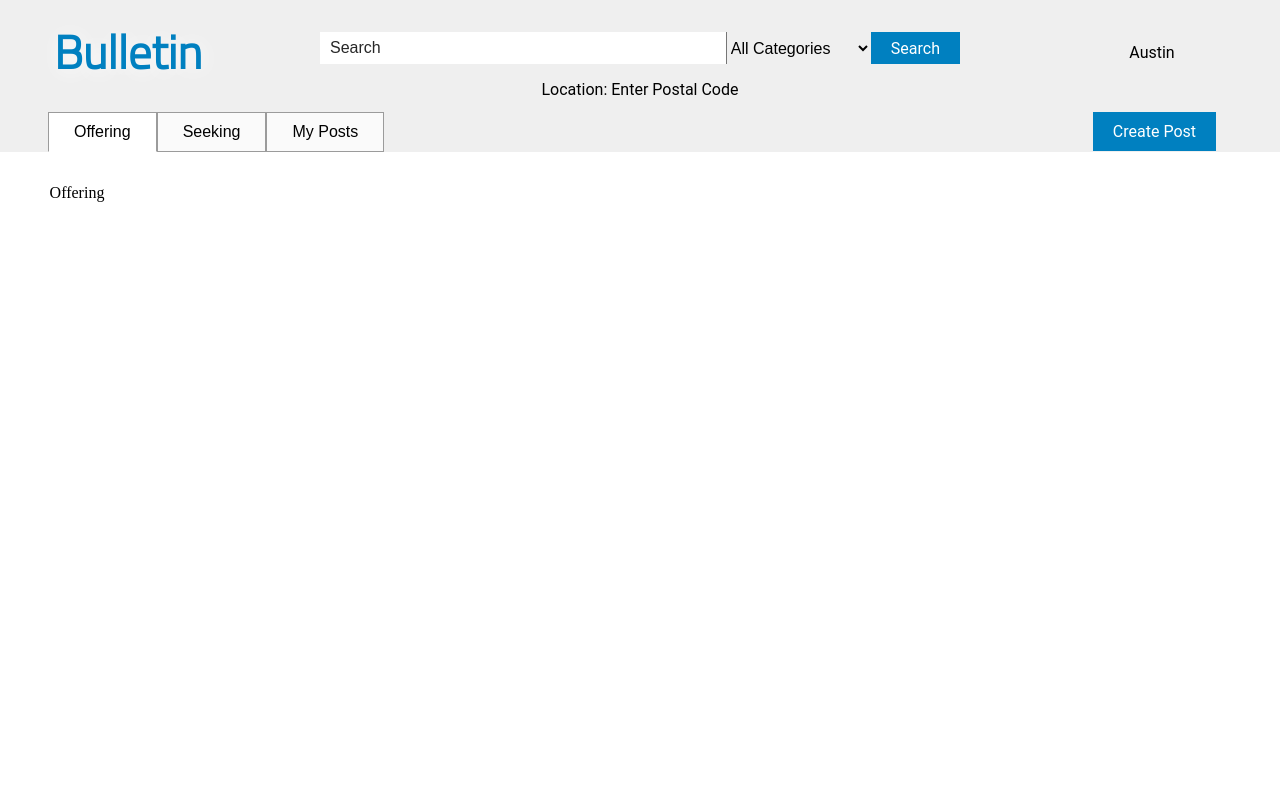
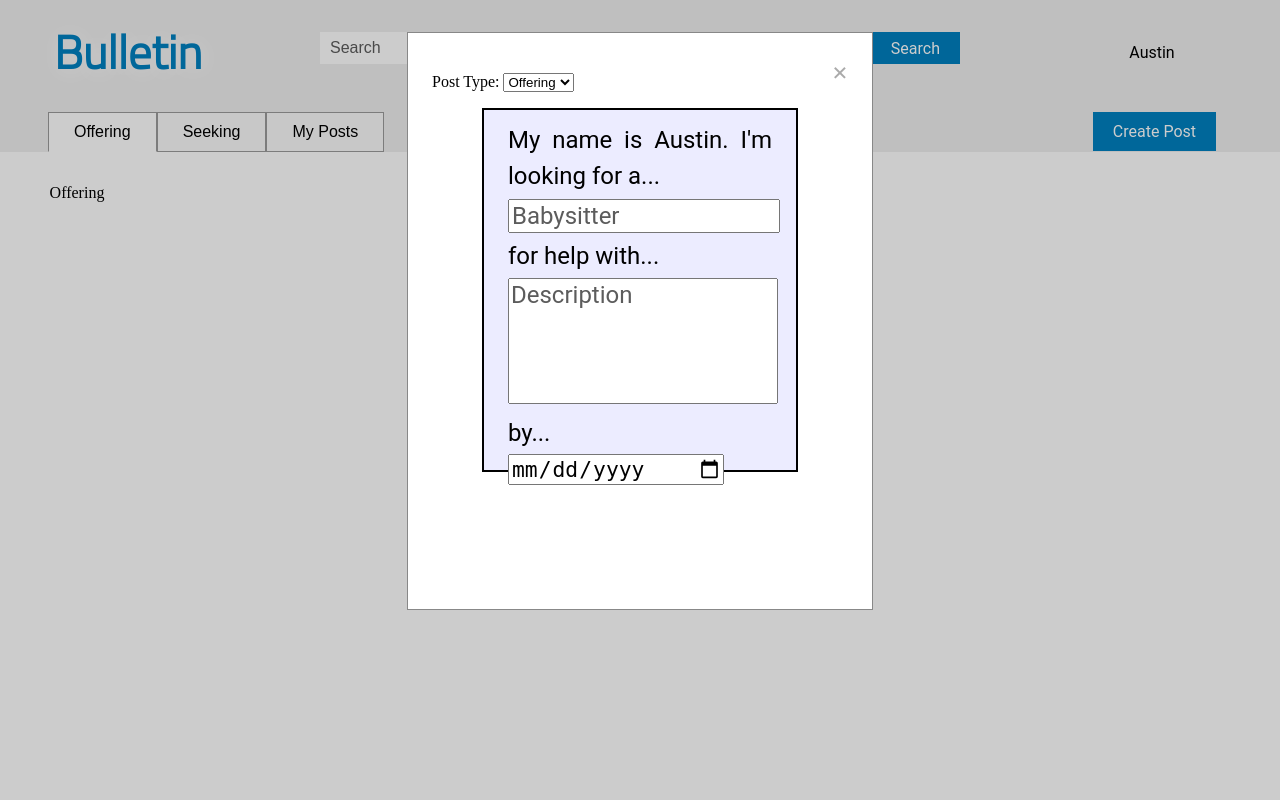
Before and after one commit to bpaielli/Bulletin, a PHP site: page /board.php in a window 1280 px wide. Run offline with PHP 8.4, Linux system fonts and the light colour scheme.

Commit message:
Austin commits for create post front end

```diff
--- /dev/null
+++ b/assets/js/createpostbox.js
@@ -0,0 +1,21 @@
+// W3Schools
+
+var cpbox = document.getElementById('createpostbox');
+
+var createButton = document.getElementById("newpostbutton");
+
+var close = document.getElementsByClassName("close")[0];
+
+createButton.onclick = function() {
+	cpbox.style.display = "block";
+}
+
+close.onclick = function() {
+	cpbox.style.display = "none";
+}
+
+window.onclick = function(event) {
+    if (event.target == cpbox) {
+    	cpbox.style.display = "none";
+    }
+}
--- a/assets/style/main.css
+++ b/assets/style/main.css
@@ -6,7 +6,6 @@ html, body{
 	height: 100vh;
 	min-width: 1085px;
 }
-
 
 .searchinput{
 	width: 40em;
@@ -27,7 +26,7 @@ html, body{
 }
 
 ::placeholder{
-	color: #272727;
+	color: #5c5c5c;
 }
 
 .mainbuttons{
@@ -140,16 +139,12 @@ html, body{
 	outline: none;
 }
 
-
-
-/* Style the tab */
 div.tab {
     overflow: hidden;
     background-color: #efefef;
     padding-left: 3em;
 }
 
-/* Style the buttons inside the tab */
 div.tab button.sectionl {
     background-color: #fafafa;
     float: left;
@@ -164,12 +159,10 @@ div.tab button.sectionl {
     font-size: 12pt;
 }
 
-/* Change background color of buttons on hover */
 div.tab button.sectionl:hover {
     background-color: white;
 }
 
-/* Create an active/current tablink class */
 div.tab button.sectionl.active {
     background-color: white;
     border-bottom: 1px solid white;
@@ -180,8 +173,95 @@ div.tab button.sectionl.active {
 	margin-right: 4em;
 }
 
-/* Style the tab content */
 .boardcontent {
     display: none;
     padding: 1em 3.3em 1em 3.1em;
 }
+
+.cpbox {
+    display: block;
+    position: fixed;
+    z-index: 1;
+    left: 0;
+    top: 0;
+    width: 100%;
+    height: 100%;
+    overflow: hidden;
+    background-color: rgba(0,0,0,0.2);
+}
+
+.cp-content {
+    background-color: white;
+    margin: 2em auto;
+    padding: 1.5em;
+    border: 1px solid #888;
+    width: 26em;
+    height: 33em;
+}
+
+.close {
+    color: #aaa;
+    float: right;
+    font-size: 28px;
+    font-weight: bold;
+}
+
+.close:hover, .close:focus {
+    color: black;
+    text-decoration: none;
+    cursor: pointer;
+}
+
+#createoffering{
+	display: none;
+}
+
+#createseeking{
+/* 	display: none; */
+}
+
+.createposttemplate{
+	border: 2px solid black;
+	background-color: #ececff;
+	font-size: 18pt;
+	font-family: "Roboto";
+	margin: 0 auto;
+	width: 11em;
+	height: 15em;
+	padding: 0em 1em;
+}
+
+.postcontentname{
+	text-align: justify;
+	margin: 0;
+	margin-top: .5em;
+	margin-bottom: .2em;
+	line-height: 1.5em;
+}
+
+.postcontenttext{
+	text-align: justify;
+	margin: 0;
+	margin-top: .2em;
+	margin-bottom: .2em;
+	line-height: 1.5em;
+}
+
+.createpostoccupation{
+	font-size: 18pt;
+	font-family: "Roboto";
+	width: 11em;
+}
+
+.createpostdescription{
+	font-size: 18pt;
+	font-family: "Roboto";
+	resize: none;
+	width: 11em;
+	height: 5em;
+}
+
+.createpostduedate{
+	font-size: 16pt;
+	width: 9.91em;
+}
--- a/board.php
+++ b/board.php
@@ -37,7 +37,7 @@
 		<button id="home" class="sectionl" onclick="openPage('Offering')">Offering</button>
 		<button class="sectionl" onclick="openPage('Seeking')">Seeking</button>
 		<button class="sectionl" onclick="openPage('MyPosts')">My Posts</button>
-		<div id="newpostbutton"><button class="mainbuttons" name="newpostbutton">Create Post</button></div>
+		<div id="newpostbutton"><button class="mainbuttons">Create Post</button></div>
 	</div>
 
 	<div id="Offering" class="boardcontent">
@@ -51,7 +51,32 @@
 	<div id="MyPosts" class="boardcontent">
 		<p>My Posts</p>
 	</div>
+
+	<div id="createpostbox" class="cpbox">
+		<div class="cp-content">
+			<span class="close">&times;</span>
+
+			<p>Post Type:
+						<select class="posttype" name="posttype">
+						<option value="offering">Offering</option>
+						<option value="seeking">Seeking</option>
+						</select>
+			</p>
+			<div id="createoffering" class="createposttemplate">
+
+			</div>
+			<div id="createseeking" class="createposttemplate">
+				<p class="postcontentname">My name is Austin. I'm looking for a...</p>
+				<input class="createpostoccupation" type="text" name="createpostoccupation" placeholder="Babysitter">
+				<p class="postcontenttext">for help with...</p>
+				<textarea class="createpostdescription" name="createpostdescription" placeholder="Description"></textarea>
+				<p class="postcontenttext">by... <input class="createpostduedate" type="date" name="createpostduedate"></p>
+			</div>
+		</div>
+	</div>
 </body>
+
 <script type="text/javascript" src="assets/js/geolocation.js"></script>
 <script type="text/javascript" src="assets/js/tabs.js"></script>
+<script type="text/javascript" src="assets/js/createpostbox.js"></script>
 </html>
```
